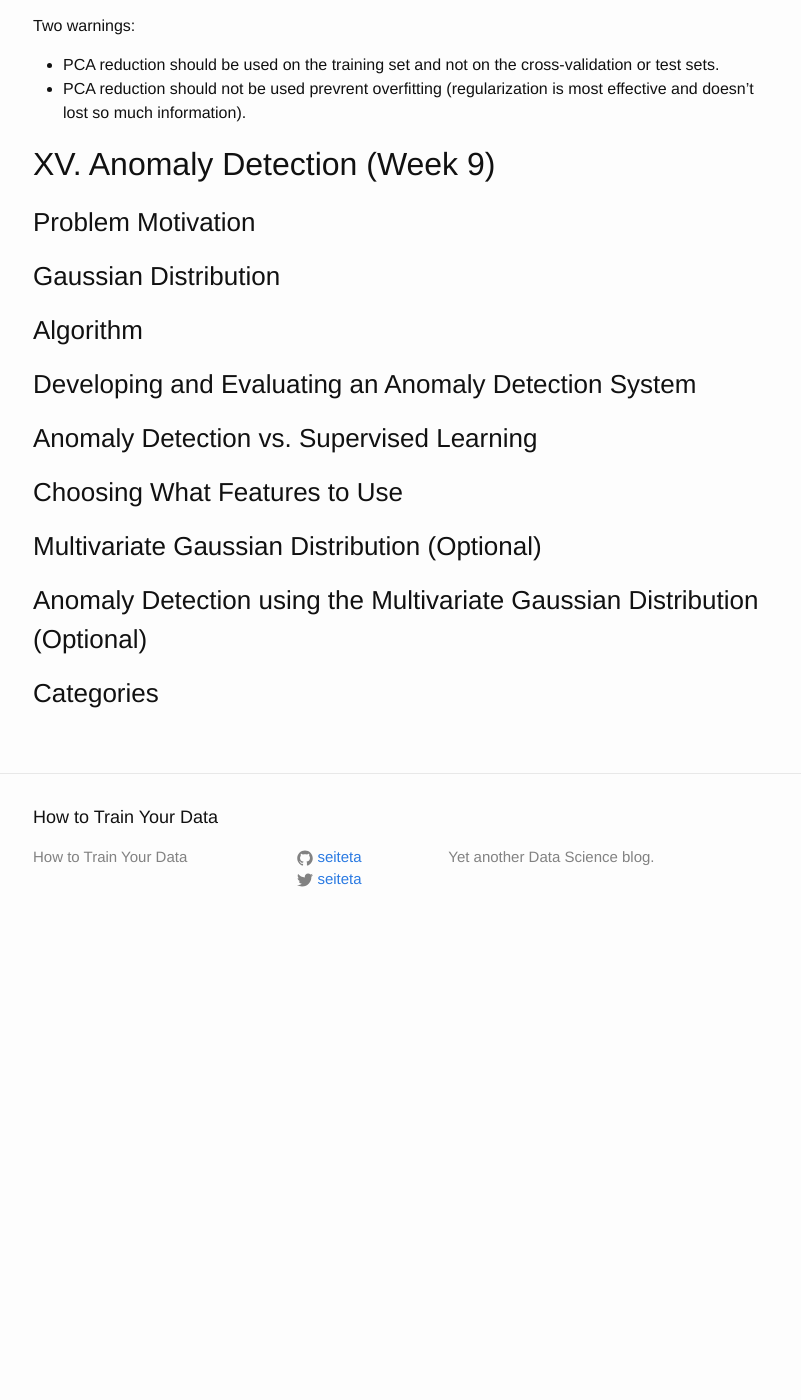
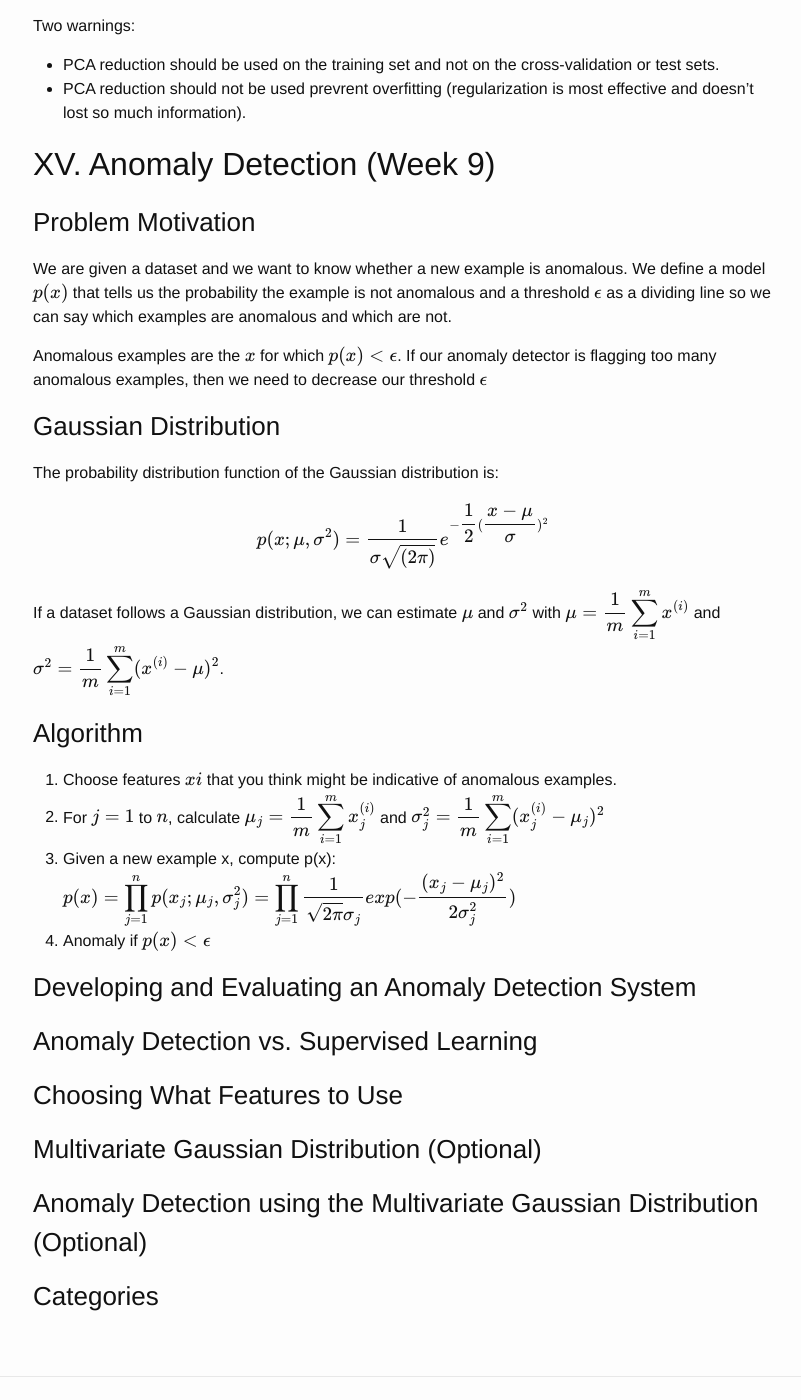
Before and after one commit to seiteta/seiteta.github.io_old, a Jekyll site: the page built from _posts/2014-12-04-machine-learning-notes.md, in a window 1280 px wide and 1400 px high, scrolled down 20325 px. Shown: the whole window, without its empty margins (237-1038 px from the left). Built offline with Jekyll 4.4.1, drawn with Linux system fonts in a browser that asks for light colours; formulas are drawn with MathJax 3; before the commit the page ends 21276 px from its top, so only the background shows below that.

Commit message:
Update 2014-12-04-machine-learning-notes.md

```diff
--- a/_posts/2014-12-04-machine-learning-notes.md
+++ b/_posts/2014-12-04-machine-learning-notes.md
@@ -702,11 +702,30 @@ Two warnings:
 * PCA reduction should be used on the training set and not on the cross-validation or test sets.
 * PCA reduction should not be used prevrent overfitting (regularization is most effective and doesn't lost so much information).
 
+
 ## XV. Anomaly Detection (Week 9)
 
 ### Problem Motivation
+
+We are given a dataset and we want to know whether a new example is anomalous. We define a model $$p(x)$$ that tells us the probability the example is not anomalous and a threshold $$\epsilon$$ as a dividing line so we can say which examples are anomalous and which are not.
+
+Anomalous examples are the $$x$$ for which $$p(x)<\epsilon$$. If our anomaly detector is flagging too many anomalous examples, then we need to decrease our threshold $$\epsilon$$
+
 ### Gaussian Distribution
+
+The probability distribution function of the Gaussian distribution is:
+
+$$p(x;\mu,\sigma^2) = \dfrac{1}{\sigma\sqrt{(2\pi)}}e^{-\dfrac{1}{2}(\dfrac{x - \mu}{\sigma})^2}$$
+
+If a dataset follows a Gaussian distribution, we can estimate $$\mu$$ and $$\sigma^2$$ with $$\mu = \dfrac{1}{m}\displaystyle \sum_{i=1}^m x^{(i)}$$ and $$\sigma^2 = \dfrac{1}{m}\displaystyle \sum_{i=1}^m(x^{(i)} - \mu)^2$$.
+
 ### Algorithm
+
+1. Choose features $$xi$$ that you think might be indicative of anomalous examples.
+2. For $$j=1$$ to $$n$$, calculate $$\mu_j = \dfrac{1}{m}\displaystyle \sum_{i=1}^m x_j^{(i)}$$ and $$\sigma^2_j = \dfrac{1}{m}\displaystyle \sum_{i=1}^m(x_j^{(i)} - \mu_j)^2$$
+3. Given a new example x, compute p(x):$$p(x) = \displaystyle \prod^n_{j=1} p(x_j;\mu_j,\sigma_j^2) = \prod\limits^n_{j=1} \dfrac{1}{\sqrt{2\pi}\sigma_j}exp(-\dfrac{(x_j - \mu_j)^2}{2\sigma^2_j})$$
+4. Anomaly if $$p(x) < \epsilon$$
+
 ### Developing and Evaluating an Anomaly Detection System
 ### Anomaly Detection vs. Supervised Learning
 ### Choosing What Features to Use
```
